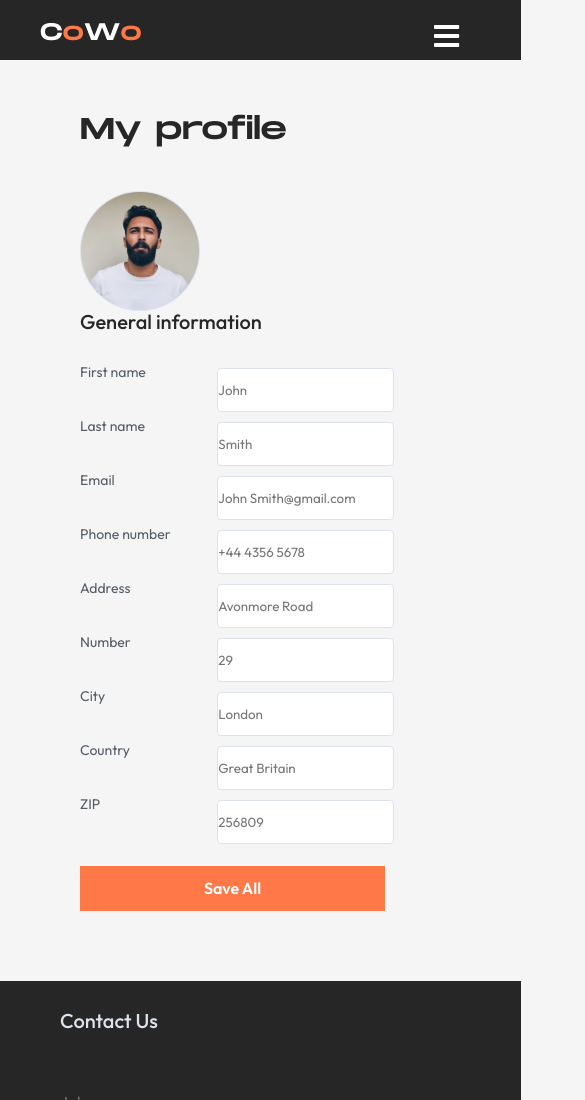
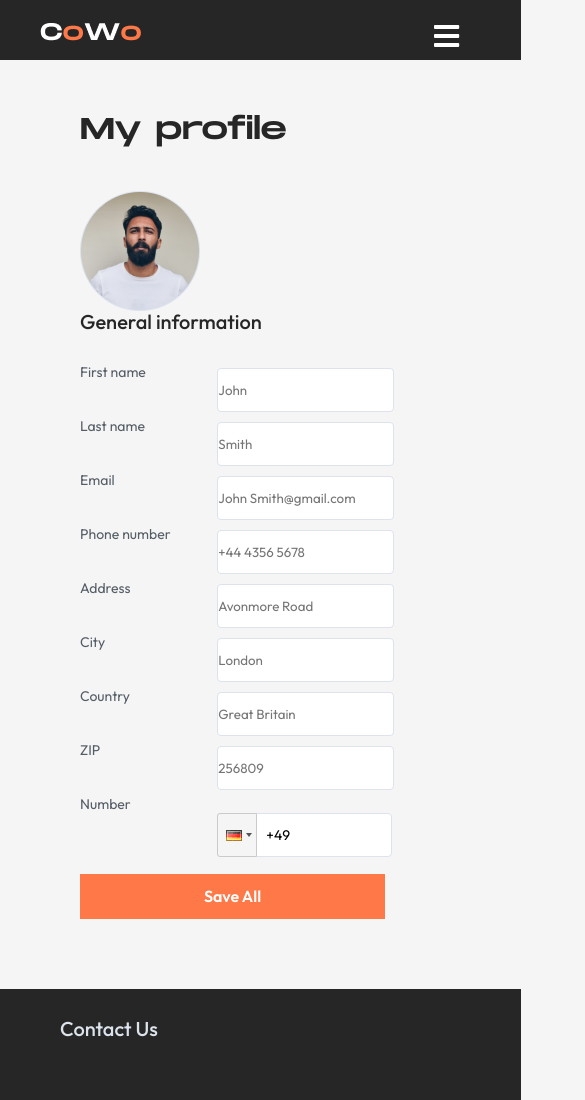
Before and after one commit to Nizami9/coworking, a React (Create React App) app: page /sign-up in a window 390 px wide. Shown: the top 1100 px of the page, 585 px wide, since content can reach past the window. Built offline with nearby package versions, Linux system fonts and the light colour scheme.

Commit message:
adding phone input for sign-up

```diff
--- a/src/Components/MainPage/SignUp/SignUp.css
+++ b/src/Components/MainPage/SignUp/SignUp.css
@@ -58,6 +58,27 @@ label {
     border-radius: 4px;
 }
 
+div.react-tel-input {
+    margin-left: 5px;
+    font-family: 'Roboto',sans-serif;
+    font-size: 15px;
+    position: relative;
+    height: auto;
+    left: 30%;
+    display: flex;
+}
+
+div.react-tel-input input.form-control    {
+    width: 40%;
+    height: 44px;
+    border: 1px solid #DCE3ED;
+    border-radius: 4px;
+}
+
+.PhoneInput, .special-label {
+    display: flex;
+}
+
 .signUpRightSide > form {
     width: 100%;
 }
--- a/src/Components/MainPage/SignUp/SignUp.js
+++ b/src/Components/MainPage/SignUp/SignUp.js
@@ -1,9 +1,17 @@
-import React from 'react';
+import React, { useState } from 'react';
 import MyProfileLeftSide from '../../MyProfileLeftSide/MyProfileLeftSide';
 import "./SignUp.css";
 import ProfileImage from "../../MyProfileLeftSide/ProfileImages/Ellipse.png";
+import PhoneInput from "react-phone-input-2";
+import { Link } from "react-router-dom";
+import "react-phone-input-2/lib/style.css";
 
-const SignUp = () => {
+export default class SignUp extends React.Component {
+  constructor(props) {
+    super(props);
+    this.state = { value: "" };
+  }
+    render() {
   return (
     <div className='signUpSection'>
       <div className='signUpRightSide'>
@@ -24,14 +32,19 @@ const SignUp = () => {
           {/* <h3 className='signUpRightSideH3'>Address</h3> */}
           <label>Address</label>
           <input placeholder='Avonmore Road' className='inputGI'></input>
-          <label>Number</label>
-          <input placeholder='29' className='inputGI'></input>
           <label>City</label>
           <input placeholder='London' className='inputGI'></input>
           <label>Country</label>
           <input placeholder='Great Britain' className='inputGI'></input>
           <label>ZIP</label>
           <input placeholder='256809' className='inputGI'></input>
+          <label>Number</label>
+          <PhoneInput
+                className='PhoneInput'
+                country={"de"}
+                value={this.state.phone}
+                onChange={(phone) => this.setState({ phone })}
+              />
           </div>
           <button className='signUpButton'><p>Save All</p></button>
         </form>
@@ -39,5 +52,4 @@ const SignUp = () => {
     </div>
   )
 }
-
-export default SignUp
+}
```
